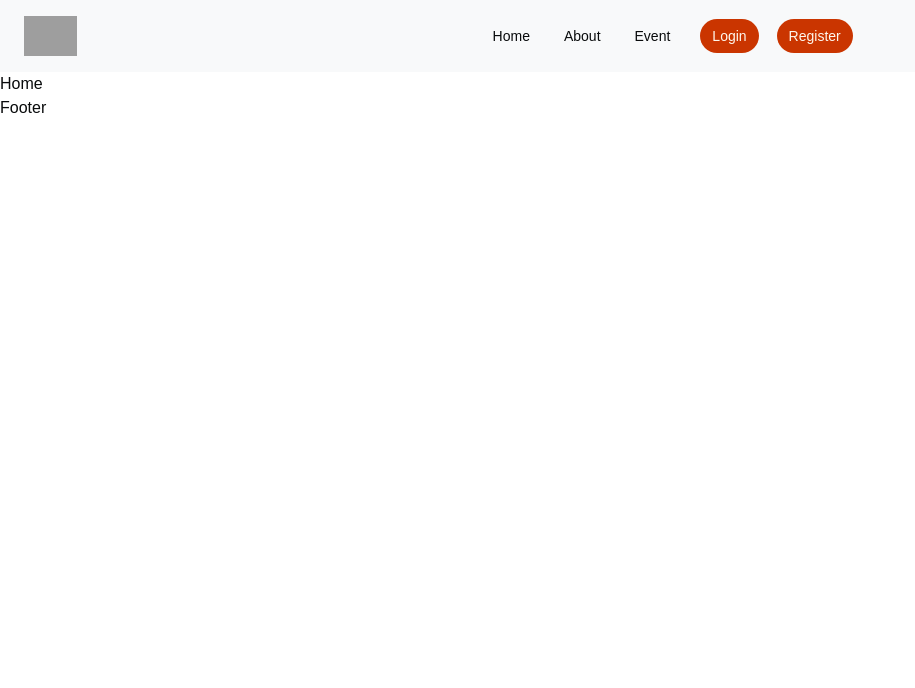
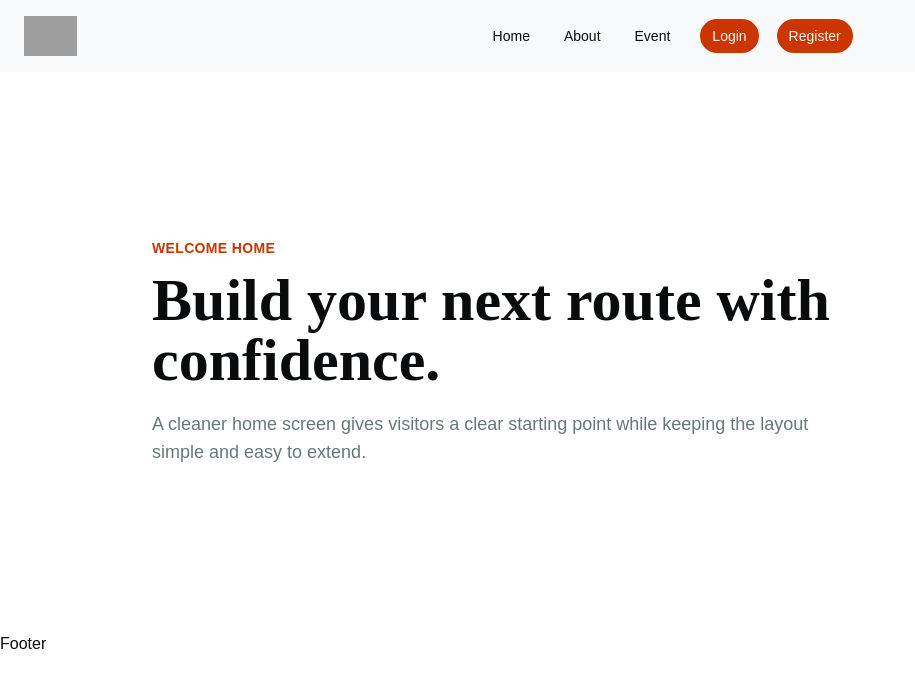
Before and after one commit to Yuras69/Internship_Task, a React (Vite) app: page / in a window 1280 px wide. Shown: the top 688 px of the page, without its empty margins (0-915 px from the left). Built offline with nearby package versions, Linux system fonts and the light colour scheme; grey boxes are pictures that could not be loaded.

Commit message:
Changed in Home Page

```diff
--- a/src/Pages/Home.tsx
+++ b/src/Pages/Home.tsx
@@ -1,14 +1,17 @@
-import PublicNavbar from '../components/Layout/PublicNavbar'
-import React from 'react'
-
-
 const Home = () => {
   return (
-    <>
-    <div>
-      Home
-    </div>
-    </>
+    <section className="mx-auto flex min-h-[70vh] max-w-5xl flex-col justify-center px-6 py-16">
+      <p className="mb-3 text-sm font-semibold uppercase tracking-wide text-primary">
+        Welcome home
+      </p>
+      <h1 className="font-heading text-4xl font-bold text-foreground sm:text-6xl">
+        Build your next route with confidence.
+      </h1>
+      <p className="mt-5 max-w-2xl text-base leading-7 text-muted-foreground sm:text-lg">
+        A cleaner home screen gives visitors a clear starting point while keeping the
+        layout simple and easy to extend.
+      </p>
+    </section>
   )
 }
 
```
